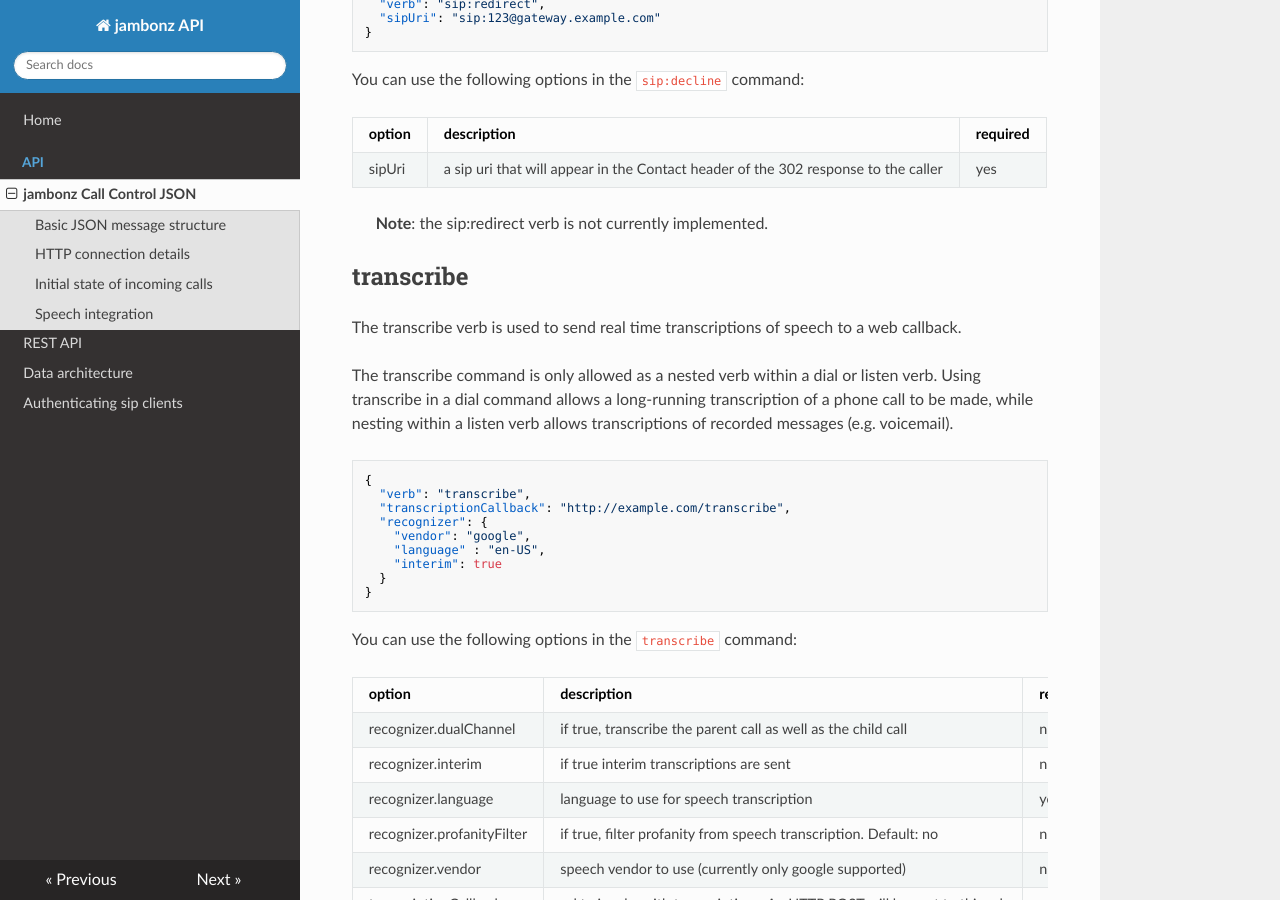
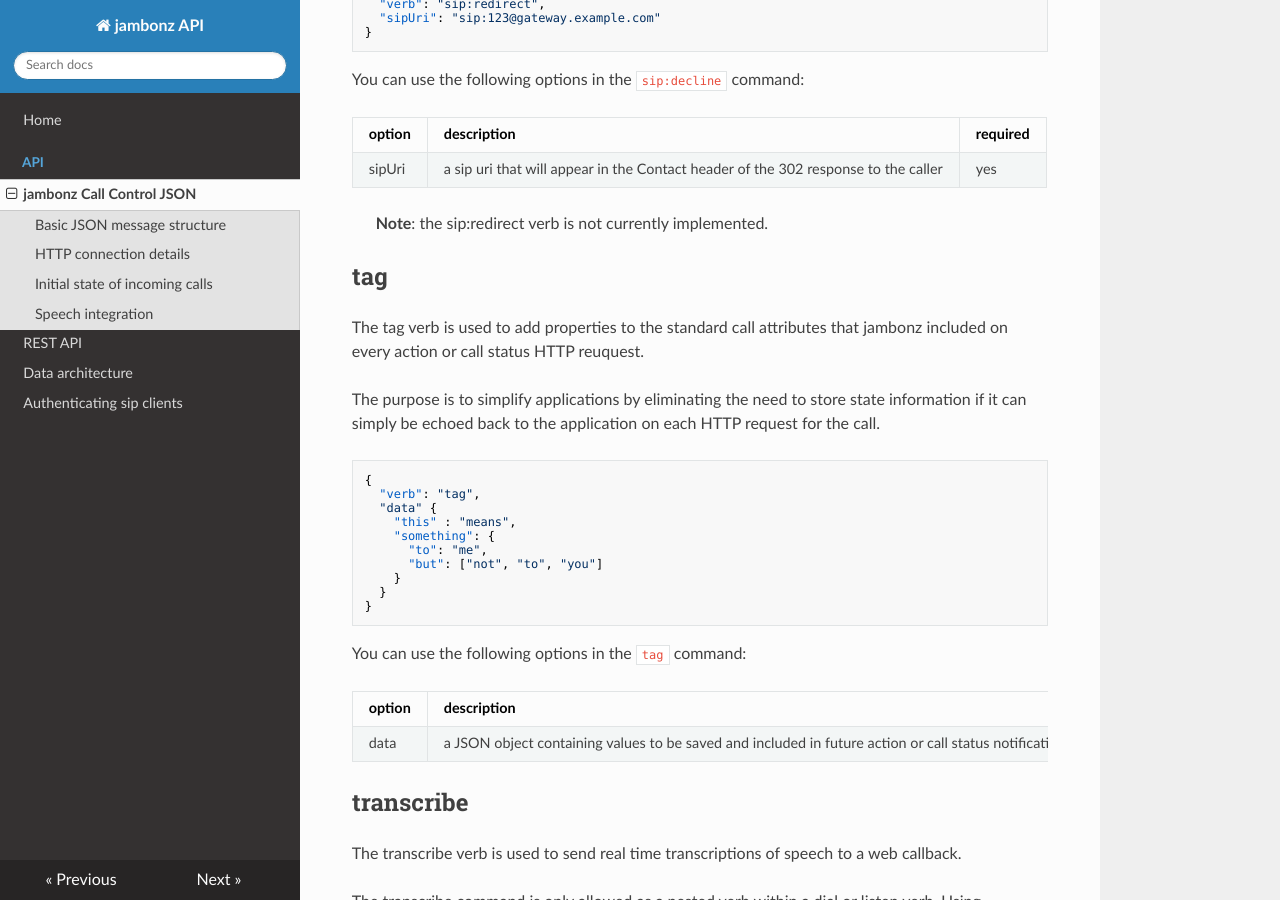
Before and after one commit to jambonz/jambonz-docs, an MkDocs documentation site: the page built from docs/jambonz.md, in a window 1280 px wide and 900 px high, scrolled down 12827 px. Built offline with MkDocs 1.6.1, drawn with Linux system fonts in a browser that asks for light colours; nearby versions of some CDN libraries.

Commit message:
add tag verb

````diff
--- a/docs/jambonz.md
+++ b/docs/jambonz.md
@@ -508,6 +508,31 @@
 
 > **Note**: the sip:redirect verb is not currently implemented.
 
+## tag
+
+The tag verb is used to add properties to the standard call attributes that jambonz included on every action or call status HTTP reuquest.
+
+The purpose is to simplify applications by eliminating the need to store state information if it can simply be echoed back to the application on each HTTP request for the call.
+
+```json
+{
+  "verb": "tag",
+  "data" {
+    "this" : "means",
+    "something": {
+      "to": "me",
+      "but": ["not", "to", "you"]
+    }
+  }
+}
+```
+
+You can use the following options in the `tag` command:
+
+| option        | description | required  |
+| ------------- |-------------| -----|
+| data | a JSON object containing values to be saved and included in future action or call status notifications for this call | yes |
+
 ## transcribe
 
 The transcribe verb is used to send real time transcriptions of speech to a web callback.
````
